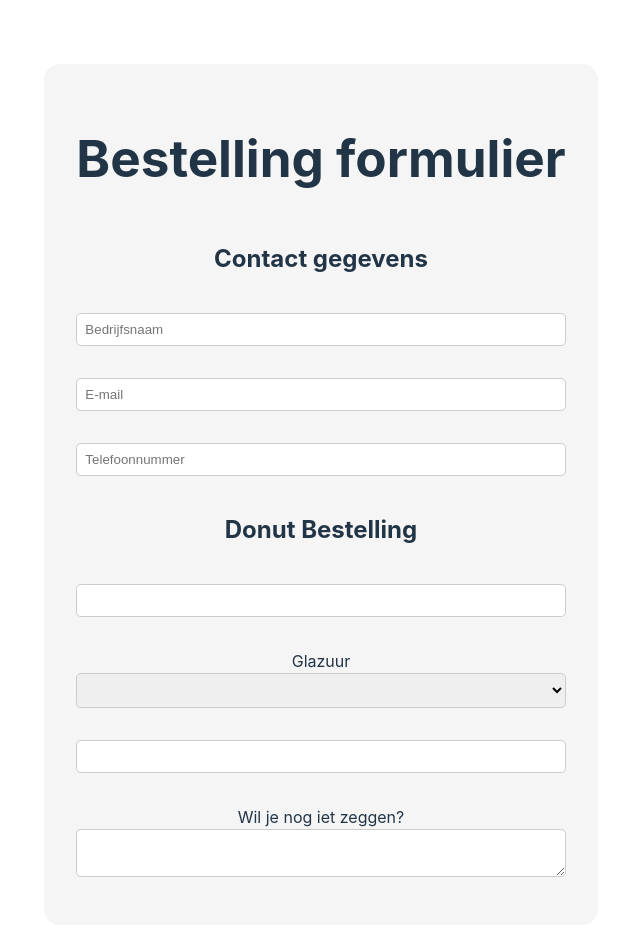
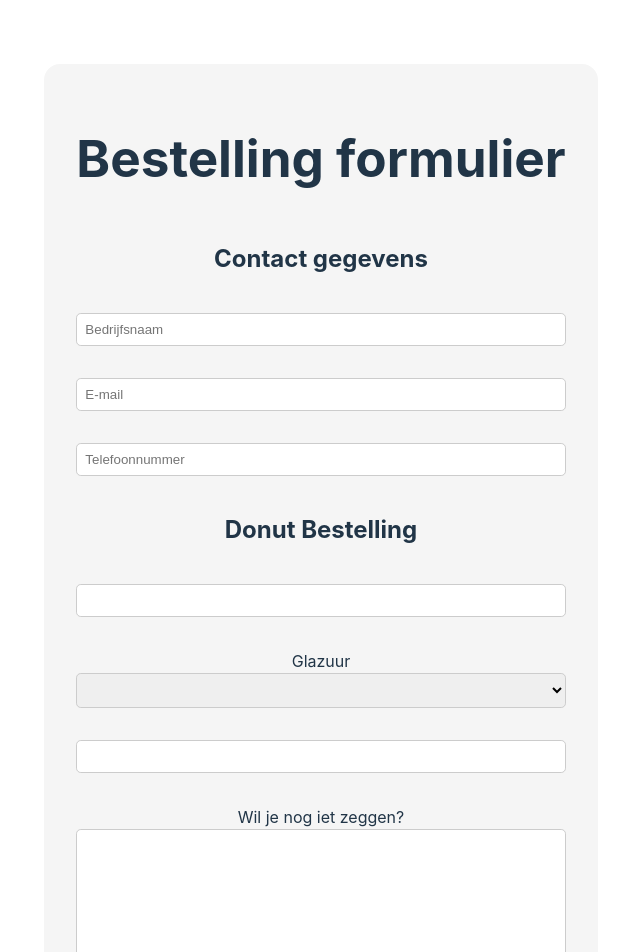
Before and after one commit to ZienabAlr/DonutFront, a Vue app in the folder Donutello/: page / in a window 1280 px wide. Shown: the top 952 px of the page, without its empty margins (319-959 px from the left). Built offline with nearby package versions, Linux system fonts and the light colour scheme.

Commit message:
style(DonutOrder.vue): padding added to note textarea

```diff
--- a/Donutello/src/components/DonutOrder.vue
+++ b/Donutello/src/components/DonutOrder.vue
@@ -107,5 +107,7 @@ import { ref } from 'vue'
 .inputPadding {
     padding: 0.5rem;
 }
-
+.textereaPadding {
+    padding: 4rem 0.5rem;
+}
 </style>
```
